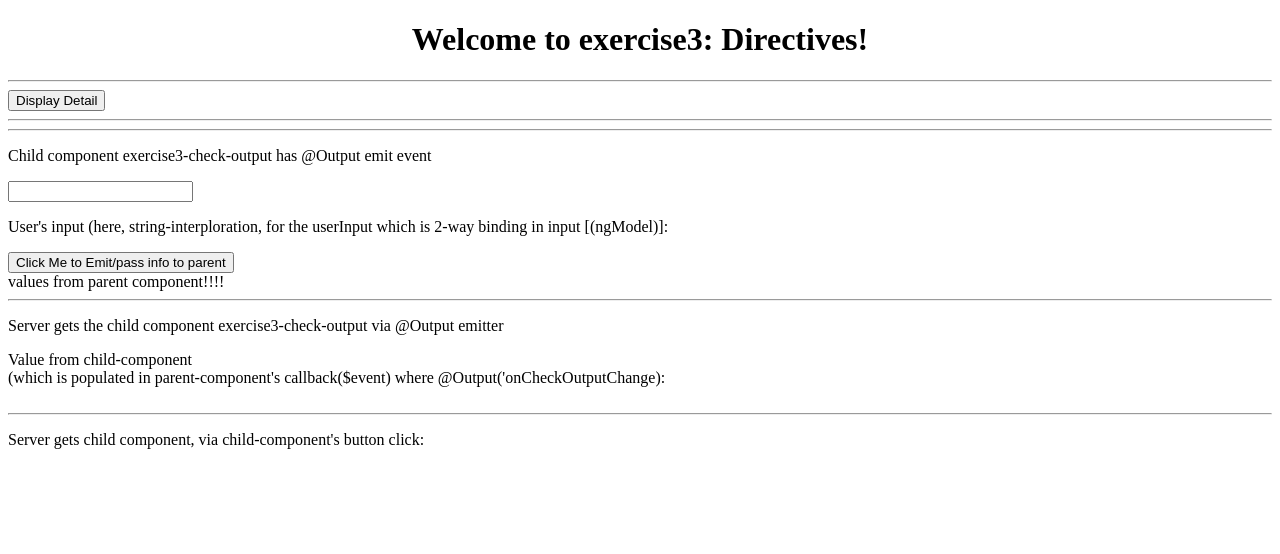
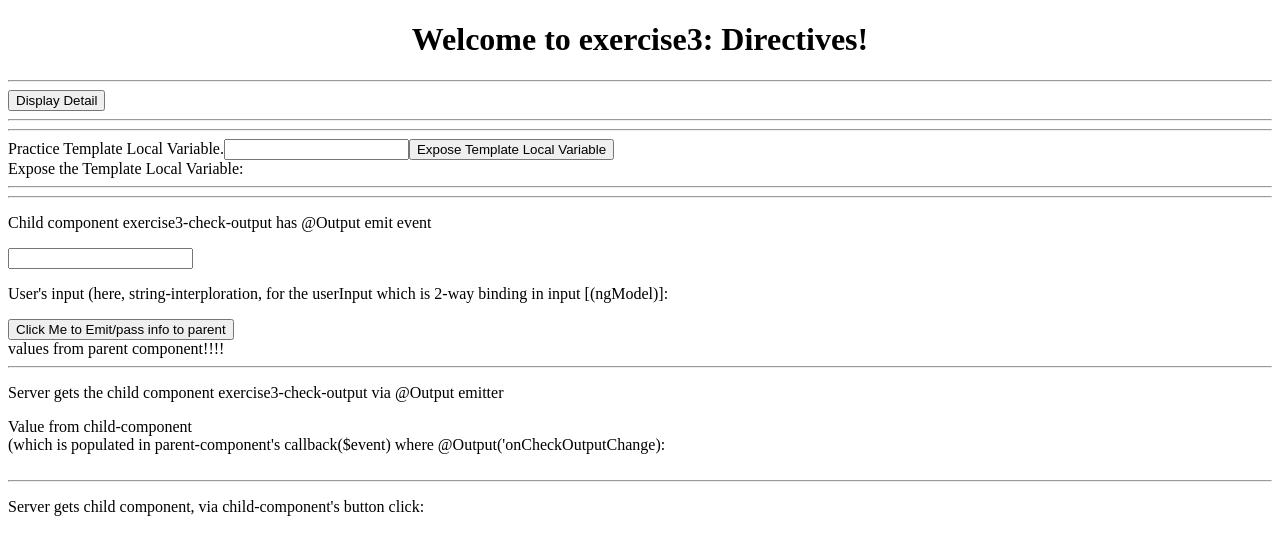
Before and after one commit to jwang1/angular5_exercise3, an Angular app: page / in a window 1280 px wide. Shown: the top 554 px of the page. Built offline with nearby package versions, Linux system fonts and the light colour scheme.

Commit message:
Template local variable

```diff
--- a/src/app/app.component.html
+++ b/src/app/app.component.html
@@ -11,7 +11,19 @@
 
 <hr>
 
-<p *ngIf="isDisplay">Secret passcode = nerd</p>
+<p *ngIf="isDisplay" #secretPwd>Secret passcode = nerd</p>
+
+<hr>
+
+<label for="ipt">Practice Template Local Variable.</label>
+
+<input id="ipt" type="text" #input1>
+
+<button (click)="useTemplateLocalVariable(input1)">Expose Template Local Variable</button>
+<div>Expose the Template Local Variable: <b>{{ holdTemplateLocalVarVal }}</b></div>
+
+<hr>
+
 
 <exercise3-log-message *ngFor="let log of logs; let i = index" [logMsg]="log"></exercise3-log-message>
 
--- a/src/app/app.component.ts
+++ b/src/app/app.component.ts
@@ -19,6 +19,8 @@ export class AppComponent {
 
   childComponentValLong = '';
 
+  holdTemplateLocalVarVal = '';
+
   onToggle() {
     this.id++;
     this.isDisplay = !this.isDisplay;
@@ -37,4 +39,7 @@ export class AppComponent {
     return 'values from parent component!!!!';
   }
 
+  useTemplateLocalVariable(input: HTMLInputElement) {
+    this.holdTemplateLocalVarVal = input.value;
+  }
 }
```
